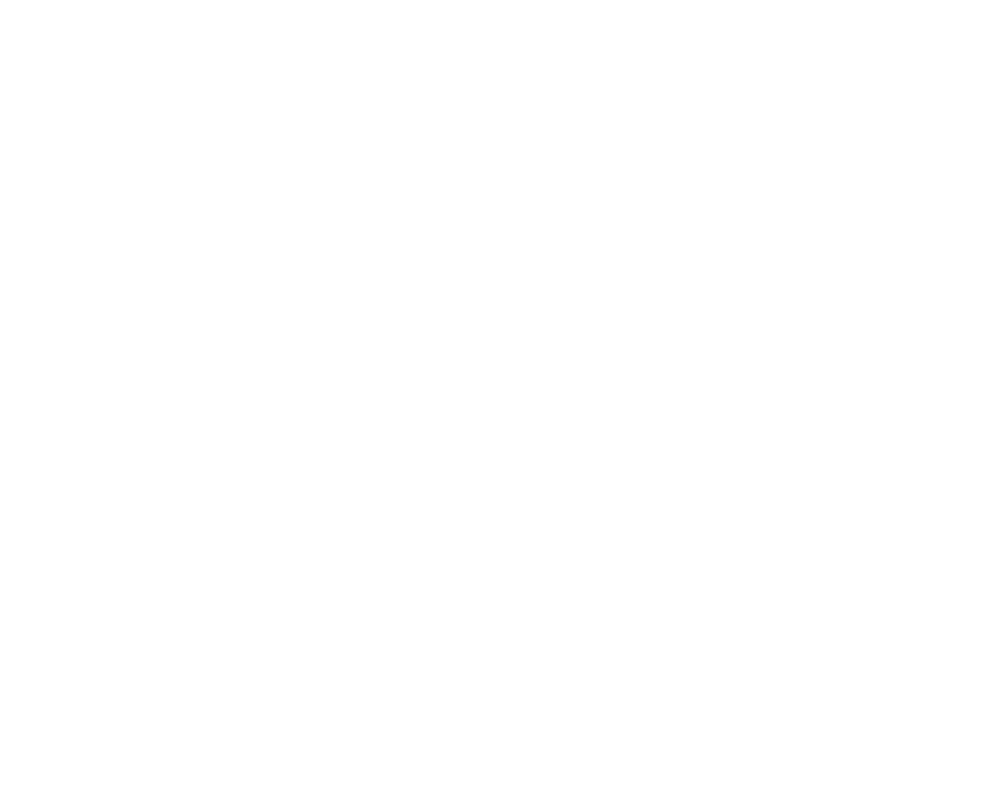
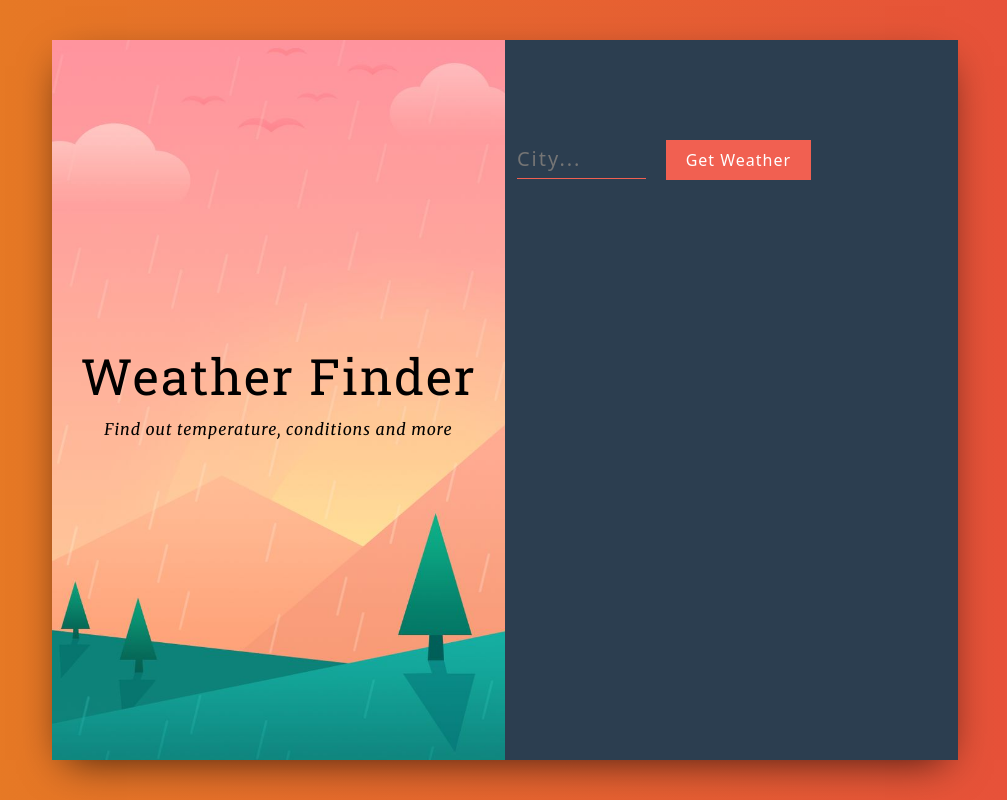
Before and after one commit to AisenNogoibaev/WeatherProject, a React (Create React App) app: page / in a window 1280 px wide. Shown: the whole page, without its empty margins (135-1142 px from the left). Built offline with nearby package versions, Linux system fonts and the light colour scheme.

Commit message:
add_weather

```diff
--- a/package.json
+++ b/package.json
@@ -8,6 +8,7 @@
     "@testing-library/jest-dom": "^5.14.1",
     "@testing-library/react": "^11.2.7",
     "@testing-library/user-event": "^12.8.3",
+    "bootstrap": "^5.1.0",
     "react": "^17.0.2",
     "react-dom": "^17.0.2",
     "react-redux": "^7.2.4",
--- a/src/App.css
+++ b/src/App.css
@@ -1,38 +1,135 @@
-.App {
-  text-align: center;
+@import url('https://fonts.googleapis.com/css?family=Merriweather:100,200,300,300i,400,400i,700');
+@import url('https://fonts.googleapis.com/css?family=Roboto+Slab:400,700');
+@import url('https://fonts.googleapis.com/css?family=Open+Sans:300,400');
+* {
+	padding: 0;
+	margin: 0;
+	box-sizing: border-box;
+}
+body {
+	font-family: 'Open Sans', serif;
 }
 
-.App-logo {
-  height: 40vmin;
-  pointer-events: none;
+.wrapper {
+	background: linear-gradient(to right, #e67e22, #e74c3c);
+	height: 100vh;
+	display: flex;
+	justify-content: center;
+	align-items: center;
 }
 
-@media (prefers-reduced-motion: no-preference) {
-  .App-logo {
-    animation: App-logo-spin infinite 20s linear;
-  }
+.main {
+	height: 90vh;
+	background: #fff;
+	box-shadow: 0px 13px 40px -13px rgba(0, 0, 0, 0.75);
+	margin: 0 auto;
 }
 
-.App-header {
-  background-color: #282c34;
-  min-height: 100vh;
-  display: flex;
-  flex-direction: column;
-  align-items: center;
-  justify-content: center;
-  font-size: calc(10px + 2vmin);
-  color: white;
+.title-container {
+	height: 90vh;
+	background: url('img/bg.jpg') center center no-repeat;
+	background-size: cover;
+	display: flex;
+	align-items: center;
+	justify-content: center;
+	text-align: center;
+	color: #000;
 }
 
-.App-link {
-  color: #61dafb;
+.title-container__title {
+	font-size: 50px;
+	letter-spacing: 2px;
+	line-height: 1.3;
+	font-family: 'Roboto Slab', serif;
 }
 
-@keyframes App-logo-spin {
-  from {
-    transform: rotate(0deg);
-  }
-  to {
-    transform: rotate(360deg);
-  }
+.title-container__subtitle {
+	font-style: italic;
+	font-weight: 100;
+	letter-spacing: 1px;
+	line-height: 1.5;
+	font-family: 'Merriweather', serif;
+	font-weight: 500;
 }
+
+.form-container {
+	background-color: #2c3e50;
+	height: 90vh;
+	padding-top: 100px;
+	padding-left: 50px;
+}
+
+input[type='text'] {
+	background-color: transparent;
+	border: 0;
+	border-bottom: solid 1px #f16051;
+	width: 30%;
+	padding-bottom: 4px;
+	color: #fff !important;
+	font-weight: lighter;
+	letter-spacing: 2px;
+	margin-bottom: 30px;
+	margin-right: 20px;
+	font-size: 20px;
+}
+
+input[type='text'] {
+	outline: none;
+}
+
+input:-webkit-autofill {
+	box-shadow: 0 0 0 30px #2c3e50 inset;
+	-webkit-box-shadow: 0 0 0 30px #2c3e50 inset;
+	-webkit-text-fill-color: #fff !important;
+}
+
+button {
+	border: 0;
+	padding: 8px 20px;
+	margin: 0 2px;
+	border-radius: 2px;
+	font-weight: lighter;
+	letter-spacing: 1px;
+	font-size: 15px;
+	cursor: pointer;
+	background-color: #f16051;
+	color: #fff;
+	font-weight: 100;
+}
+
+button:active {
+	outline: none;
+}
+
+.weather__info {
+	width: 60%;
+	font-size: 20px;
+	font-weight: 200;
+	letter-spacing: 2px;
+}
+
+.weather__key {
+	color: #f16051;
+	border-bottom: solid 2px rgba(255, 255, 255, 0.06);
+	padding: 20px 0 20px 0;
+	font-weight: 400;
+}
+
+.weather__key:last-child {
+	border: 0;
+}
+
+.weather__value {
+	color: #fff;
+	font-weight: 200;
+}
+
+.weather__error {
+	color: #f16051;
+	font-size: 19px;
+	letter-spacing: 1px;
+	font-weight: 200;
+}
+.row {
+	display: flex;
+}
--- a/src/App.js
+++ b/src/App.js
@@ -1,7 +1,74 @@
+import React, { useState } from 'react'
+import Titles from './components/Titles'
+import Form from './components/Form'
+import Weather from './components/Weather'
 import './App.css'
+const APP_KEY = '62d5904a96356d22994c12327163e330'
 
 function App() {
-	return <div className='App'></div>
+	const [bd, setBd] = useState({
+		temperature: null,
+		city: null,
+		country: null,
+		humidity: null,
+		description: null,
+		error: null,
+	})
+
+	const getWeather = async (e) => {
+		e.preventDefault()
+		const city = e.target.elements.city.value
+		const api_call = await fetch(
+			`https://api.openweathermap.org/data/2.5/weather?q=${city}&appid=${APP_KEY}&units=metric`,
+		)
+		const data = await api_call.json()
+
+		if (city && data.cod != 404) {
+			setBd({
+				temperature: data.main.temp,
+				city: data.name,
+				country: data.sys.country,
+				humidity: data.main.humidity,
+				description: data.weather[0].description,
+				error: '',
+			})
+		} else {
+			setBd({
+				temperature: undefined,
+				city: undefined,
+				country: undefined,
+				humidity: undefined,
+				description: undefined,
+				error: 'Please enter the correct value.',
+			})
+		}
+	}
+	return (
+		<div>
+			<div className='wrapper'>
+				<div className='main'>
+					<div className='container'>
+						<div className='row'>
+							<div className='col-6 title-container'>
+								<Titles />
+							</div>
+							<div className='col-6 form-container'>
+								<Form getWeather={getWeather} />
+								<Weather
+									temperature={bd.temperature}
+									city={bd.city}
+									country={bd.country}
+									humidity={bd.humidity}
+									description={bd.description}
+									error={bd.error}
+								/>
+							</div>
+						</div>
+					</div>
+				</div>
+			</div>
+		</div>
+	)
 }
 
 export default App
--- /dev/null
+++ b/src/components/Form.js
@@ -0,0 +1,11 @@
+import React from 'react'
+
+const Form = (props) => (
+	<form onSubmit={props.getWeather}>
+		<input type='text' name='city' placeholder='City...' />
+		{/* <input type='text' name='country' placeholder='Country...' /> */}
+		<button>Get Weather</button>
+	</form>
+)
+
+export default Form
--- /dev/null
+++ b/src/components/Titles.js
@@ -0,0 +1,10 @@
+import React from 'react';
+
+const Titles = () => (
+    <div>
+        <h1 className="title-container__title">Weather Finder</h1>
+        <p className="title-container__subtitle">Find out temperature, conditions and more</p>
+    </div>
+);
+
+export default Titles;
--- /dev/null
+++ b/src/components/Weather.js
@@ -0,0 +1,31 @@
+import React from 'react';
+
+const Weather = props => (
+    <div className="weather__info">
+        {
+            props.city && props.country && <p className="weather__key">Location:
+                <span className="weather__value"> {props.city}, {props.country}</span>
+            </p>
+        }
+        {
+            props.temperature && <p className="weather__key">Temperature:
+                <span className="weather__value"> {props.temperature}</span>
+            </p>
+        }
+        {
+            props.humidity && <p className="weather__key">Humidity:
+                 <span className="weather__value"> {props.humidity}</span>
+            </p>
+        }
+        {
+            props.description && <p className="weather__key">Conditions:
+                 <span className="weather__value"> {props.description}</span>
+            </p>
+        }
+        {
+            props.error && <p className="weather__error">{props.error}</p>
+        }
+    </div>
+);
+
+export default Weather;
--- a/src/index.css
+++ /dev/null
@@ -1,13 +0,0 @@
-body {
-  margin: 0;
-  font-family: -apple-system, BlinkMacSystemFont, 'Segoe UI', 'Roboto', 'Oxygen',
-    'Ubuntu', 'Cantarell', 'Fira Sans', 'Droid Sans', 'Helvetica Neue',
-    sans-serif;
-  -webkit-font-smoothing: antialiased;
-  -moz-osx-font-smoothing: grayscale;
-}
-
-code {
-  font-family: source-code-pro, Menlo, Monaco, Consolas, 'Courier New',
-    monospace;
-}
```
Also changed, not shown: src/index.js (+10 -9 lines), src/img/bg.jpg (added), 1 other file (tests, documents, lock files or other folders).
